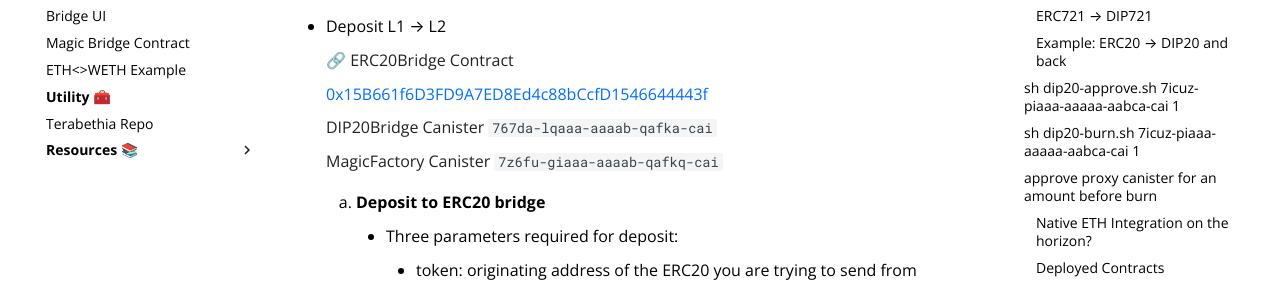
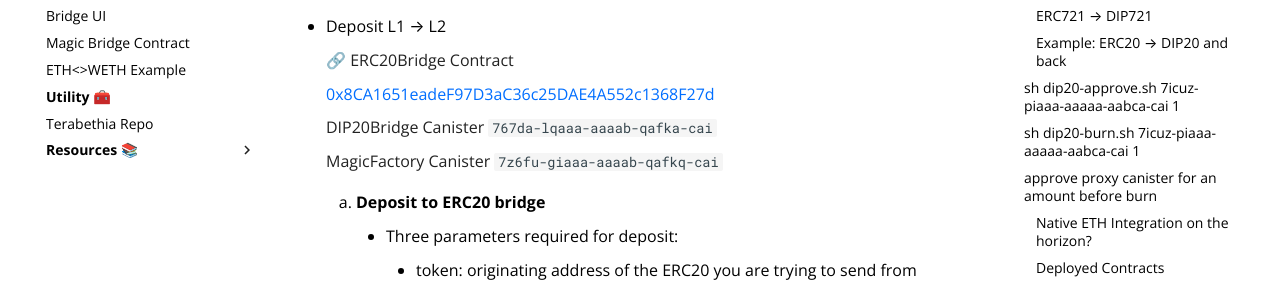
Before and after one commit to Psychedelic/terabethia-docs, an MkDocs documentation site: the page built from docs/terabethia-testnet/magic-bridge-docs.md, in a window 1280 px wide and 900 px high, scrolled down 1433 px. Shown: the part 177-459 px from the top of the window. Built offline with MkDocs 1.6.1 and Material for MkDocs 9.7.7, drawn with Linux system fonts in a browser that asks for light colours; comment, search, counter and statistics services are not loaded; some of the changed text lies outside the part shown.

Commit message:
Update magic-bridge-docs.md

```diff
--- a/docs/terabethia-testnet/magic-bridge-docs.md
+++ b/docs/terabethia-testnet/magic-bridge-docs.md
@@ -41,7 +41,7 @@ To start bridging your ERC20 assets:
     <aside>
     🔗 ERC20Bridge Contract
 
-    [0x15B661f6D3FD9A7ED8Ed4c88bCcfD1546644443f](https://goerli.etherscan.io/address/0x15b661f6d3fd9a7ed8ed4c88bccfd1546644443f)
+    [0x8CA1651eadeF97D3aC36c25DAE4A552c1368F27d](https://goerli.etherscan.io/address/0x15b661f6d3fd9a7ed8ed4c88bccfd1546644443f)
 
     DIP20Bridge Canister
     `767da-lqaaa-aaaab-qafka-cai`
@@ -120,7 +120,7 @@ To start bridging your ERC20 assets:
     `767da-lqaaa-aaaab-qafka-cai`
 
     ERC20Bridge Contract
-    [`0x15B661f6D3FD9A7ED8Ed4c88bCcfD1546644443f`](https://goerli.etherscan.io/address/0x15b661f6d3fd9a7ed8ed4c88bccfd1546644443f)
+    [`0x8CA1651eadeF97D3aC36c25DAE4A552c1368F27d`](https://goerli.etherscan.io/address/0x15b661f6d3fd9a7ed8ed4c88bccfd1546644443f)
 
     </aside>
 
@@ -198,7 +198,7 @@ Our hope is that native ETH integration will work seamlessly with existing canis
 - ETH
     - Goerli Terabethia - [`0x60DC1a1FD50F1cdA1D44dFf69Cec3E5C065417e8`](https://goerli.etherscan.io/address/0x60DC1a1FD50F1cdA1D44dFf69Cec3E5C065417e8)
     - Goerli EthProxy - [`0x2E130E57021Bb4dfb95Eb4Dd0dD8CFCeB936148a`](https://goerli.etherscan.io/address/0x2E130E57021Bb4dfb95Eb4Dd0dD8CFCeB936148a)
-    - Goerli ERC20Bridge: [`0x15B661f6D3FD9A7ED8Ed4c88bCcfD1546644443f`](https://goerli.etherscan.io/address/0x15b661f6d3fd9a7ed8ed4c88bccfd1546644443f)
+    - Goerli ERC20Bridge: [`0x8CA1651eadeF97D3aC36c25DAE4A552c1368F27d`](https://goerli.etherscan.io/address/0x15b661f6d3fd9a7ed8ed4c88bccfd1546644443f)
 - IC
     - Testnet Terabethia - `timop-6qaaa-aaaab-qaeea-cai`
     - Testnet DIP20Bridge:  `767da-lqaaa-aaaab-qafka-cai`
```
